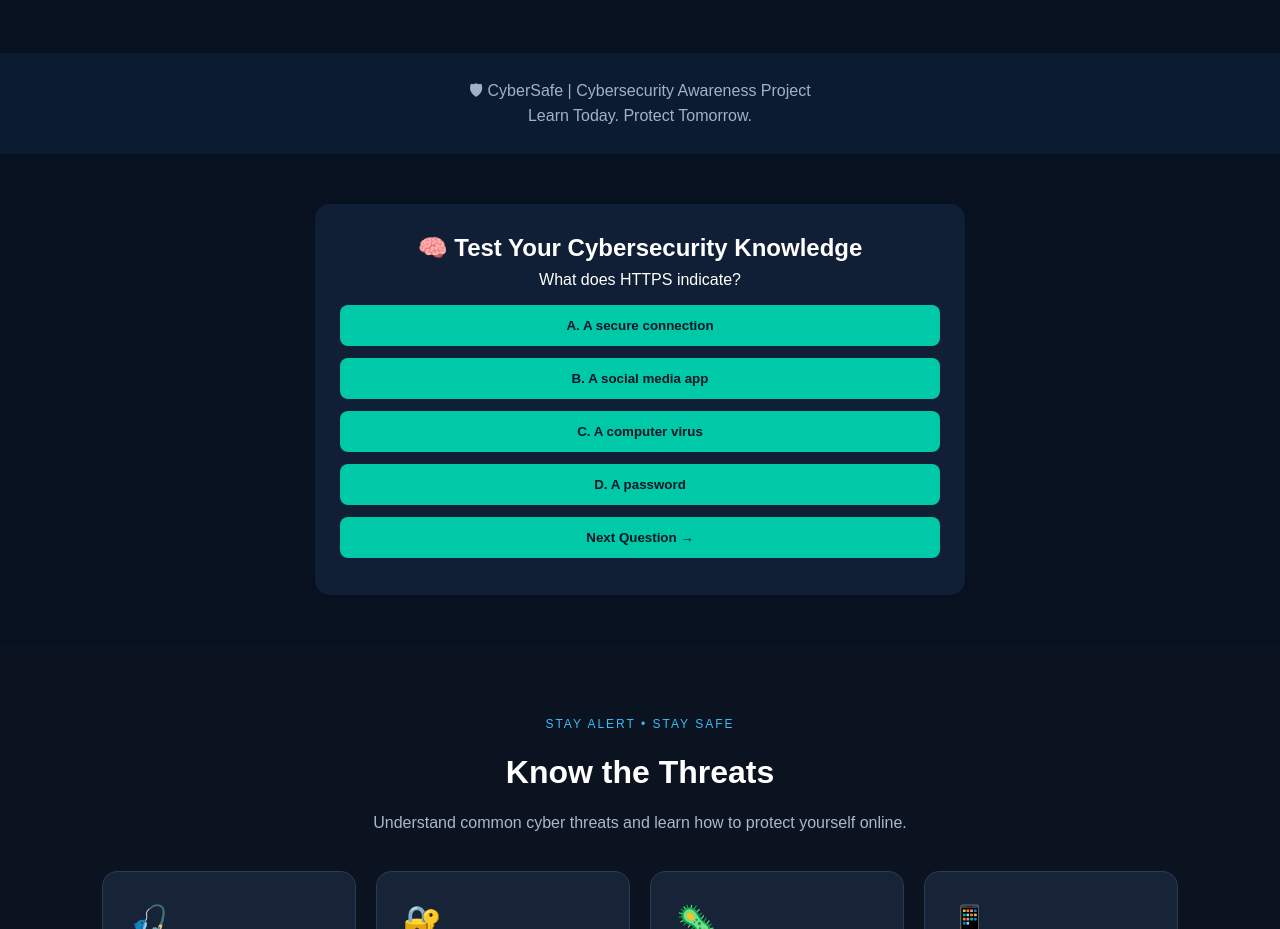
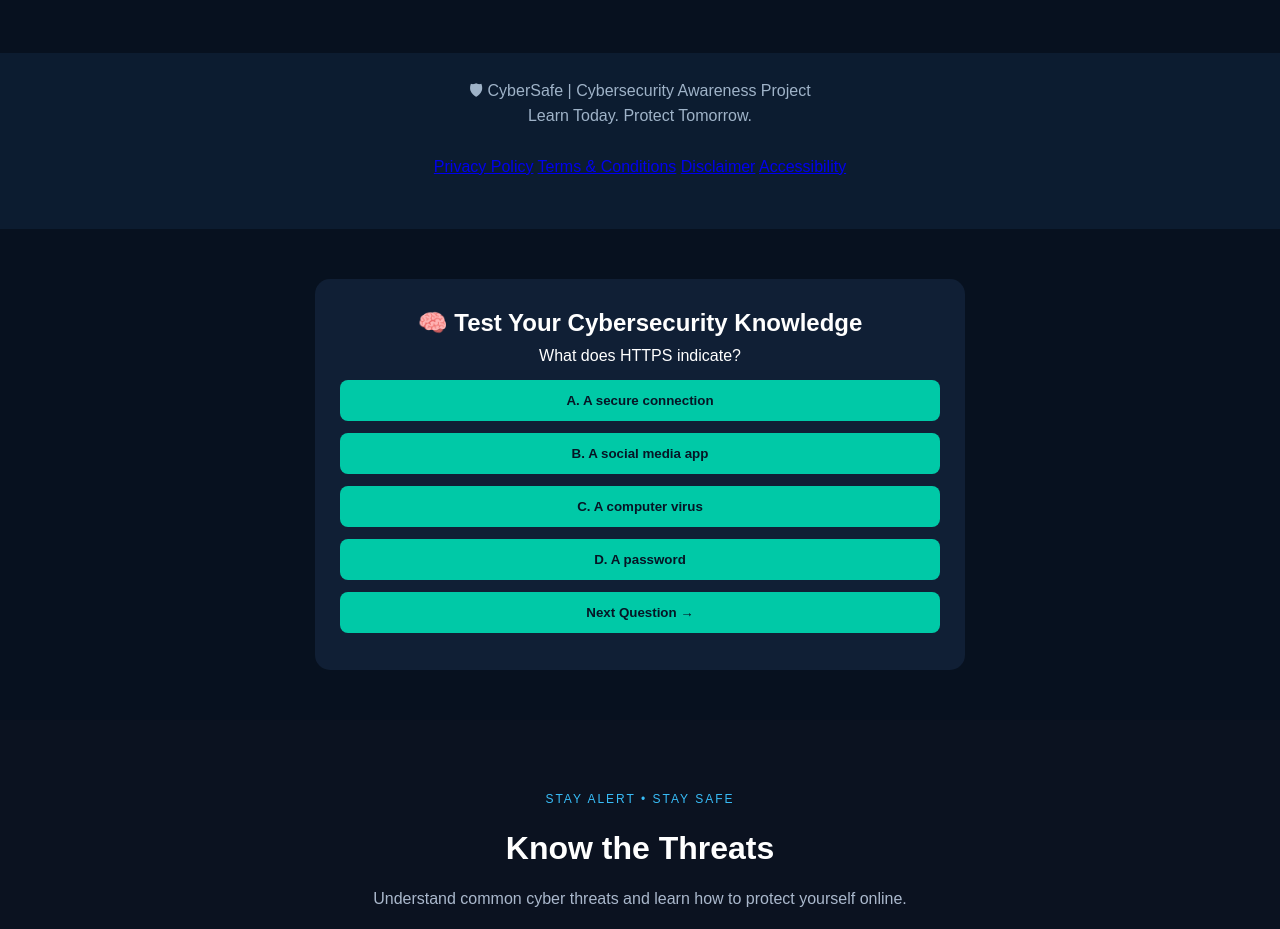
Before and after one commit to tanishkanale/cybersafe-website, a plain HTML site: page index.html in a window 1280 px wide. Shown: the part 2140-3069 px from the top of the page. Drawn offline with Linux system fonts and the light colour scheme.

Commit message:
Ads legal page links to footer
Added legal links section to the footer.

```diff
--- a/index.html
+++ b/index.html
@@ -434,6 +434,17 @@ button:hover {
 <footer>
 <p>🛡 CyberSafe | Cybersecurity Awareness Project</p>
 <p>Learn Today. Protect Tomorrow.</p>
+ <footer>
+    <!-- Your existing footer content -->
+
+    <div class="legal-links">
+        <a href="privacy-policy.html">Privacy Policy</a>
+        <a href="terms.html">Terms & Conditions</a>
+        <a href="disclaimer.html">Disclaimer</a>
+        <a href="accessibility.html">Accessibility</a>
+    </div>
+
+ </footer>
 </footer>
 
 <script>
```
